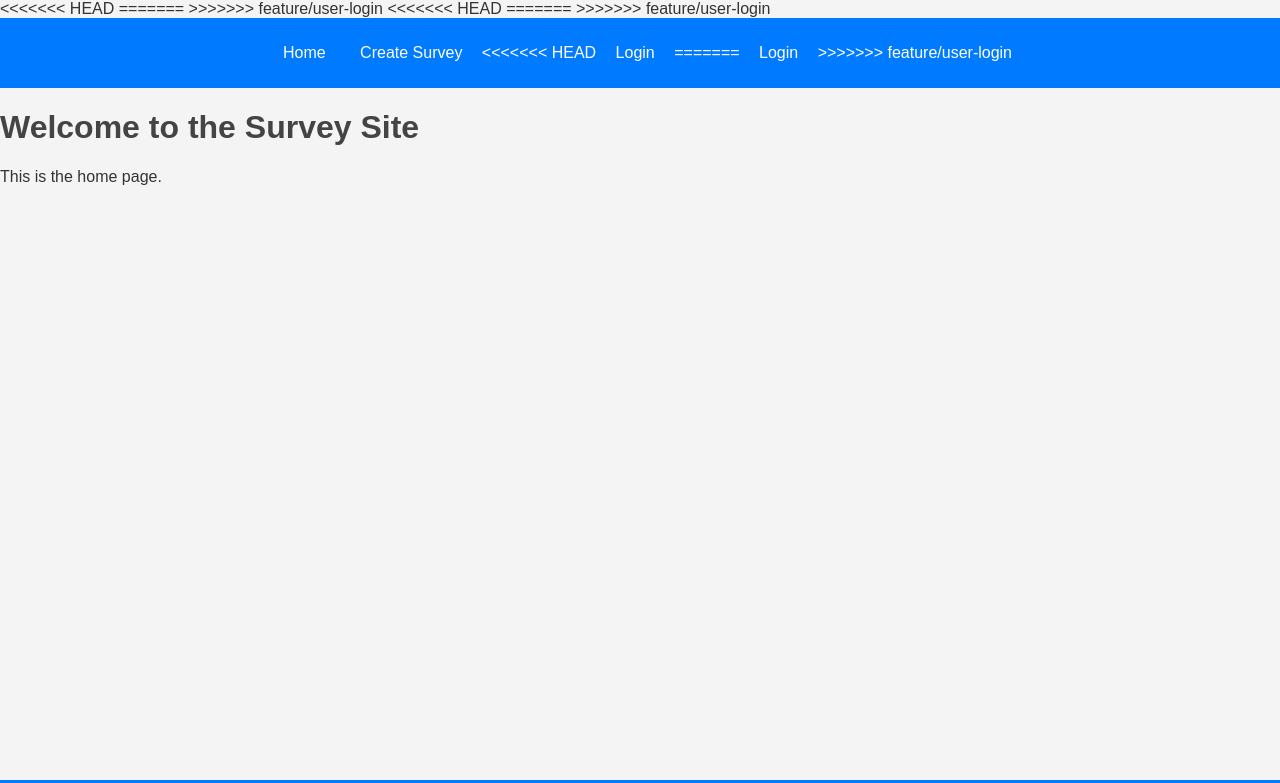
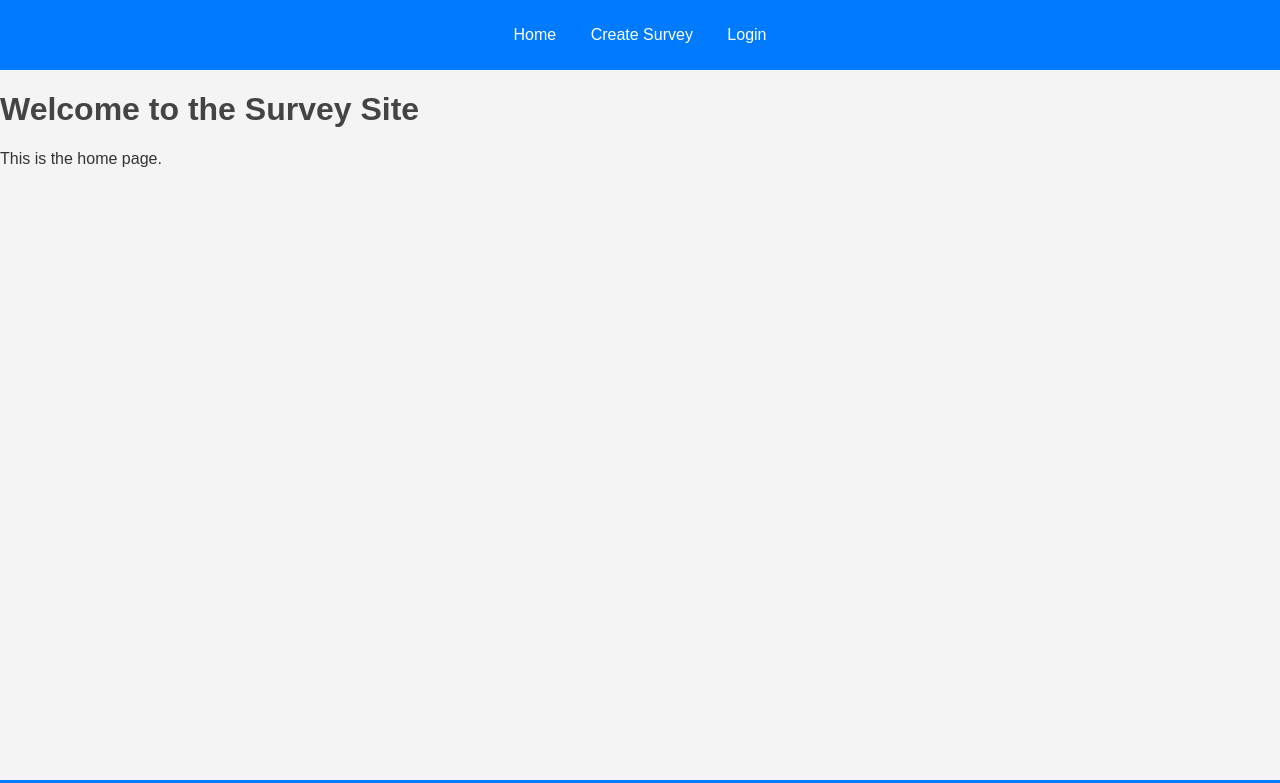
Before and after one commit to hugheshallettj/jacobs_special_project, a Django app: page / in a window 1280 px wide. Shown: the top 783 px of the page. Run offline with Django 5.2, Linux system fonts and the light colour scheme.

Commit message:
Resolved merge conflicts from feature/user-login

```diff
--- a/event_surveys_project/core/templates/base.html
+++ b/event_surveys_project/core/templates/base.html
@@ -1,8 +1,4 @@
-<<<<<<< HEAD
-{% load static %}
-=======
 {% load static i18n %}
->>>>>>> feature/user-login
 <!DOCTYPE html>
 <html>
   <head>
@@ -12,11 +8,8 @@
       {% endblock %}
     </title>
     <link rel="stylesheet" type="text/css" href="{% static 'core/css/style.css' %}" />
-<<<<<<< HEAD
-=======
     {% block extra_head %}
     {% endblock extra_head %}
->>>>>>> feature/user-login
   </head>
   <body>
     <header>
@@ -29,18 +22,12 @@
           <li>
             <a href="{% url 'create_survey' %}">Create Survey</a>
           </li>
-<<<<<<< HEAD
-          <li>
-            <a href="{% url 'account_login' %}">Login</a>
-          </li>
-=======
           {% if user.is_authenticated %}
             {% comment %} <li><a href="{% url 'account_profile' %}">Profile</a></li> {% endcomment %}
             <li><a href="{% url 'account_logout' %}">Logout</a></li>
           {% else %}
             <li><a href="{% url 'account_login' %}">Login</a></li>
           {% endif %}
->>>>>>> feature/user-login
         </ul>
       </nav>
     </header>
```
